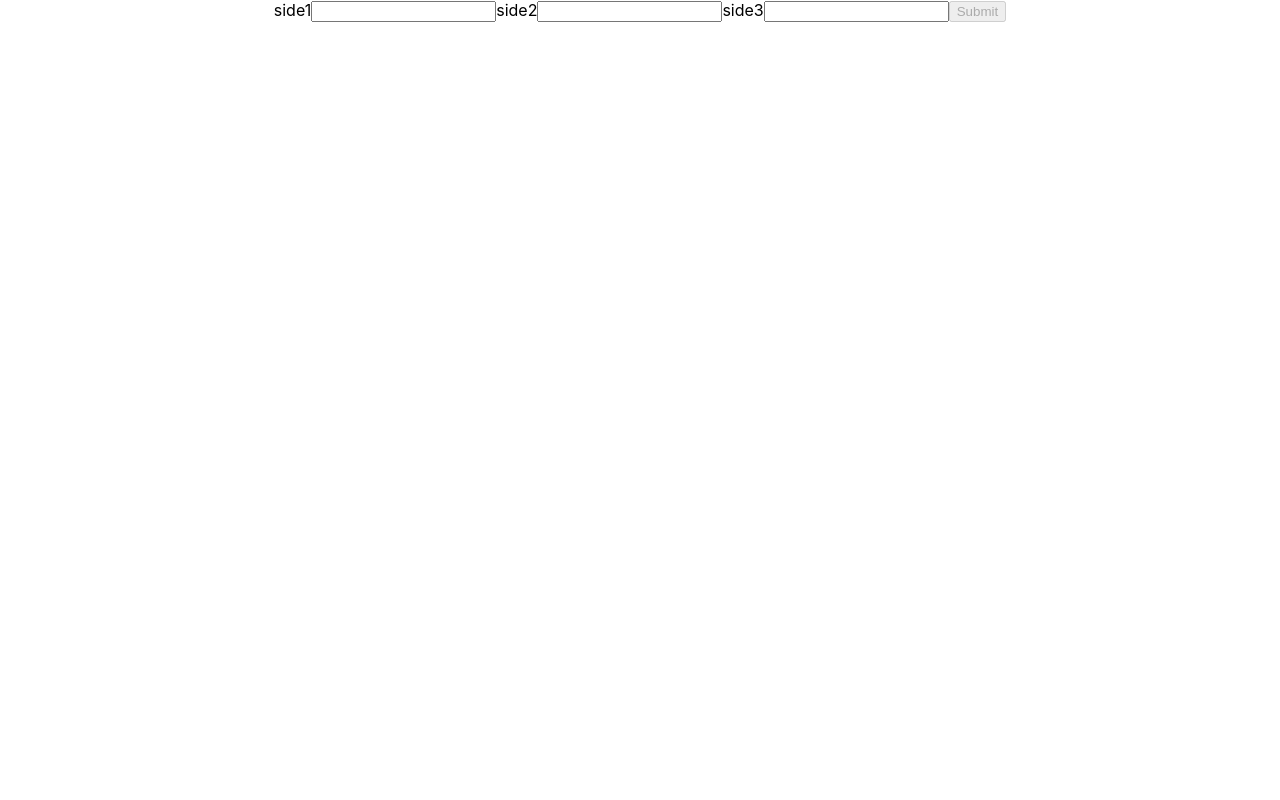
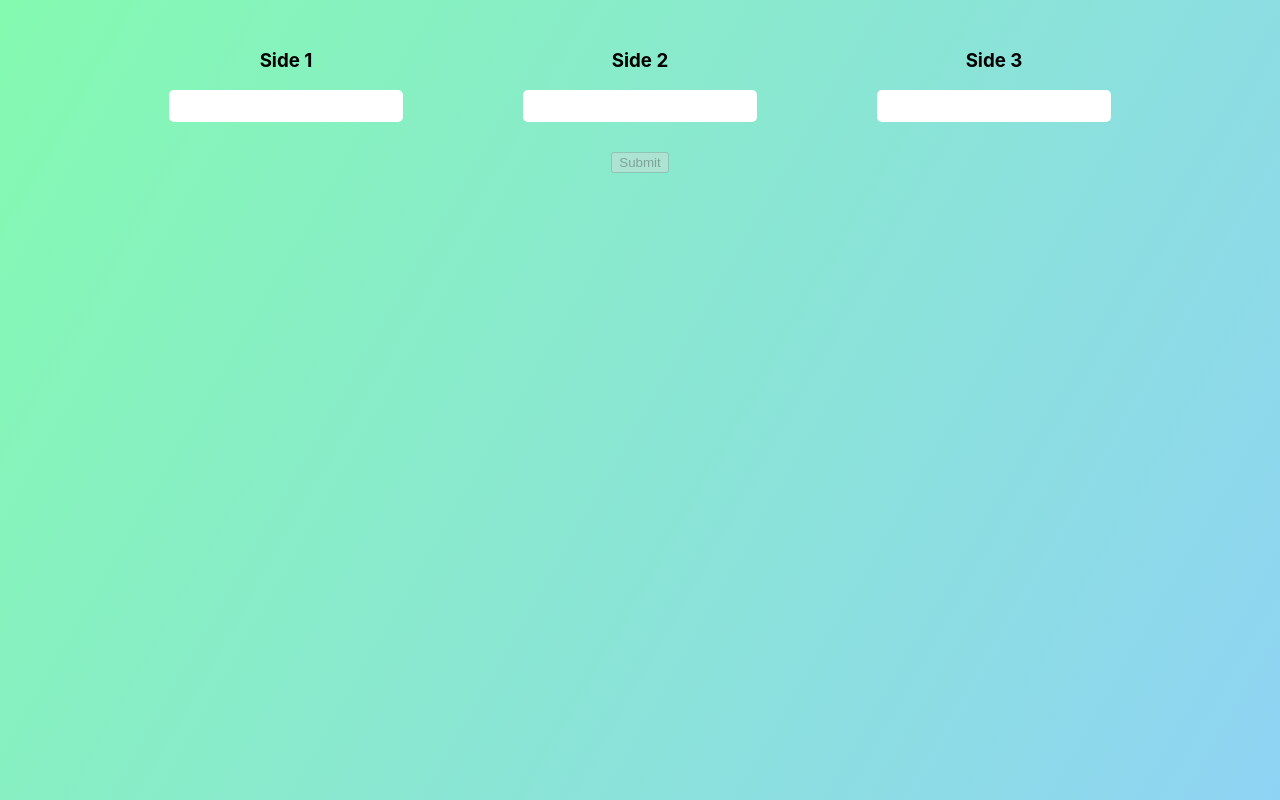
Before and after one commit to npartovi/tradeshift, a React (Create React App) app: page / in a window 1280 px wide. Built offline with nearby package versions, Linux system fonts and the light colour scheme.

Commit message:
started to style the app

```diff
--- a/src/App.css
+++ b/src/App.css
@@ -1,32 +1,34 @@
-.App {
-  text-align: center;
+body {
+  background: #84fab0;
+  background-image: linear-gradient(120deg, #84fab0 0%, #8fd3f4 100%);
+  height: 100vh;
 }
 
-.App-logo {
-  animation: App-logo-spin infinite 20s linear;
-  height: 40vmin;
+.input-container {
+  display: flex;
+  justify-content: center;
 }
 
-.App-header {
-  background-color: #282c34;
-  min-height: 100vh;
+.input-item {
   display: flex;
   flex-direction: column;
   align-items: center;
-  justify-content: center;
-  font-size: calc(10px + 2vmin);
-  color: white;
+  margin: 30px 60px;
 }
 
-.App-link {
-  color: #61dafb;
+.input-item input {
+  width: 230px;
+  height: 30px;
+  border-radius: 5px;
+  border: none;
 }
 
-@keyframes App-logo-spin {
-  from {
-    transform: rotate(0deg);
-  }
-  to {
-    transform: rotate(360deg);
-  }
+.button-container {
+  display: flex;
+  justify-content: center;
 }
+
+.results-container {
+  display: flex;
+  justify-content: center;
+}
--- a/src/App.js
+++ b/src/App.js
@@ -1,80 +1,89 @@
-import React, { Component } from 'react';
-import {inputCheck, validateSides} from './util/validation'
-import './App.css';
+import React, { Component } from "react";
+import { inputCheck, validateSides } from "./util/validation";
+import "./App.css";
 
 class App extends Component {
-  constructor(props){
-    super(props)
+  constructor(props) {
+    super(props);
 
     this.state = {
       side1: "",
       side2: "",
       side3: "",
       results: ""
-    }
+    };
   }
 
   // Update the component state with the user input
-  onChange = (field) => {
-    return (e) => {
-      this.setState({[field]: e.target.value})
-    }
-  }
+  onChange = field => {
+    return e => {
+      this.setState({ [field]: e.target.value });
+    };
+  };
 
   // Calculates the type of triangle on submit and sets the results in the component state to be rendered on the Dom
-  handleSubmit = (e) => {
-    e.preventDefault()
+  handleSubmit = () => {
+    const { side1, side2, side3 } = this.state;
+    let results = validateSides(side1, side2, side3);
 
-    const {side1, side2, side3 } = this.state
-    let results = validateSides(side1,side2,side3)
-
-    this.setState({results: results})
-  }
+    this.setState({ results: results });
+  };
 
   // Allows submit button to be enabled only if side is greater than 0 and is a numeric value
   submitEnabled = (side1, side2, side3) => {
-    return [side1,side2,side3].every((side) => !isNaN(side) && side > 0)
-  }
+    return [side1, side2, side3].every(side => !isNaN(side) && side > 0);
+  };
 
   // renders errors based on user input and returns a html element to be rendered on the Dom.
-  renderErrors = (side) => {
-    let errors = inputCheck(side)
-    let renderError
+  renderErrors = side => {
+    let errors = inputCheck(side);
+    let renderError;
 
-    if(errors.length !== 0){
-      renderError = errors.map((error, idx) => (
-        <p key={idx}>{error}</p>
-      ))
+    if (errors.length !== 0) {
+      renderError = errors.map((error, idx) => <p key={idx}>{error}</p>);
     }
 
-    return renderError
-  }
+    return renderError;
+  };
 
   render() {
+    const { side1, side2, side3, results } = this.state;
+    const isEnabled = this.submitEnabled(side1, side2, side3);
+    const side1Error = this.renderErrors(side1);
+    const side2Error = this.renderErrors(side2);
+    const side3Error = this.renderErrors(side3);
 
-    const {side1, side2, side3, results} = this.state
-    const isEnabled = this.submitEnabled(side1,side2,side3)
-    const side1Error = this.renderErrors(side1)
-    const side2Error = this.renderErrors(side2)
-    const side3Error = this.renderErrors(side3)
-
-    console.log(this.state.results)
+    console.log(this.state.results);
 
     return (
       <div className="App">
-        <form onSubmit={this.handleSubmit}>
-          <label>side1</label>
+        <div className="input-container">
+          <div className="input-item">
+            <h3>Side 1</h3>
             <input onChange={this.onChange("side1")} type="text" />
-            {side1Error}
-          <label>side2</label>
+            <span>{side1Error}</span>
+          </div>
+
+          <div className="input-item">
+            <h3>Side 2</h3>
             <input onChange={this.onChange("side2")} type="text" />
-            {side2Error}
-          <label>side3</label>
+            <span>{side2Error}</span>
+          </div>
+
+          <div className="input-item">
+            <h3>Side 3</h3>
             <input onChange={this.onChange("side3")} type="text" />
-            {side3Error}
-          <button disabled={!isEnabled} type="submit">Submit</button>
-        </form>
-        <h1>{results}</h1>
+            <span>{side3Error}</span>
+          </div>
+        </div>
+        <div className="button-container">
+        <button disabled={!isEnabled} onClick={this.handleSubmit}>
+            Submit
+          </button>
+        </div>
+        <div className="results-container">
+          <h1>{results}</h1>
+        </div>
       </div>
     );
   }
```
Also changed, not shown: src/Input.js (added, +10 -0 lines).
